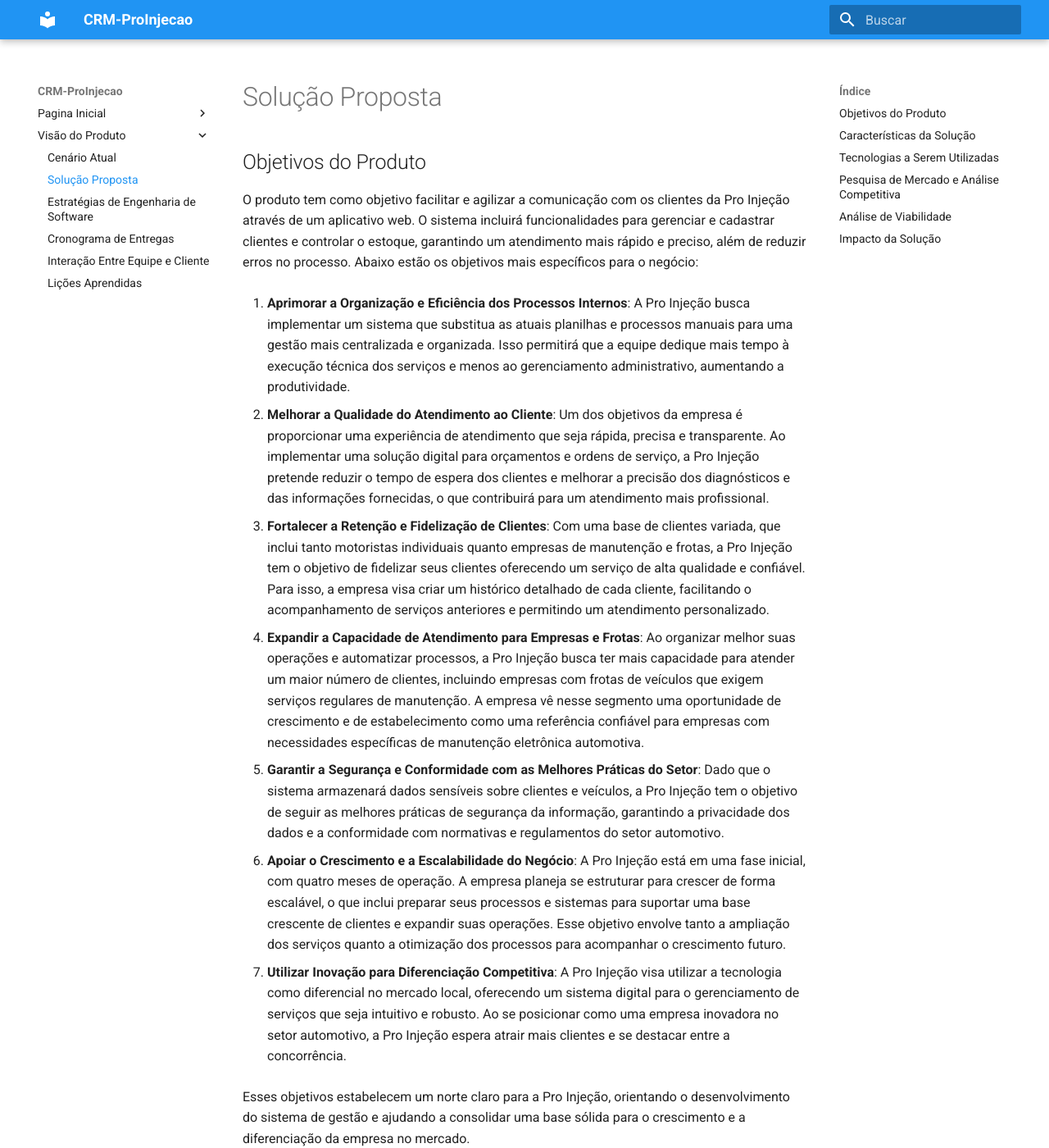
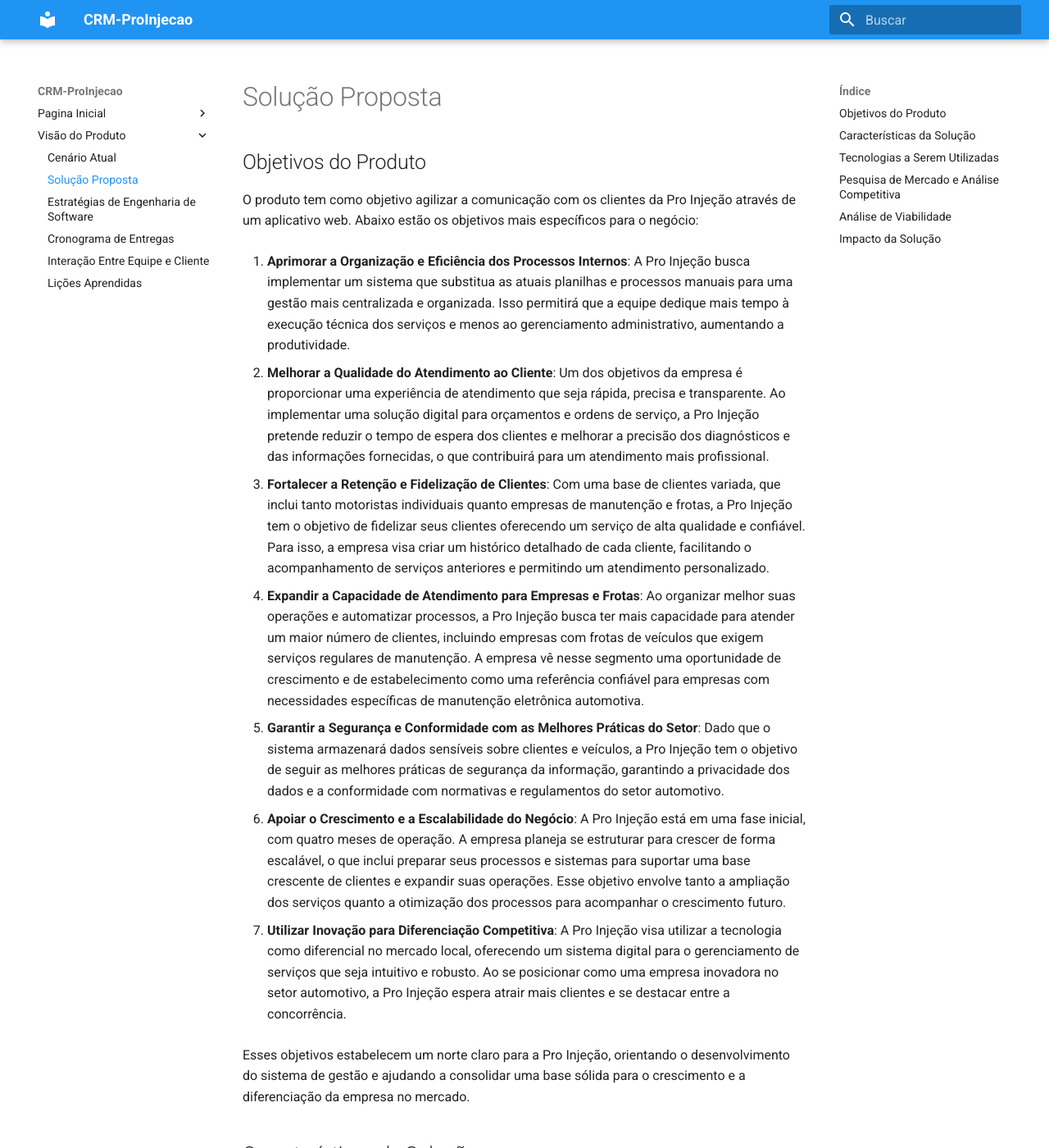
Before and after one commit to mdsreq-fga-unb/2024.2-T01-CRMProInjecao, an MkDocs documentation site: the page built from docs/solucao-proposta.md, in a window 1280 px wide and 1400 px high. Shown: the whole window at 82% size. Built offline with MkDocs 1.6.1 and Material for MkDocs 9.7.7, drawn with Linux system fonts in a browser that asks for light colours; some of the changed text lies outside the part shown.

Commit message:
docs: Update solucao-proposta

```diff
--- a/docs/solucao-proposta.md
+++ b/docs/solucao-proposta.md
@@ -1,6 +1,6 @@
 ## Objetivos do Produto
 
-O produto tem como objetivo facilitar e agilizar a comunicação com os clientes da Pro Injeção através de um aplicativo web. O sistema incluirá funcionalidades para gerenciar e cadastrar clientes e controlar o estoque, garantindo um atendimento mais rápido e preciso, além de reduzir erros no processo. Abaixo estão os objetivos mais específicos para o negócio:
+O produto tem como objetivo agilizar a comunicação com os clientes da Pro Injeção através de um aplicativo web.  Abaixo estão os objetivos mais específicos para o negócio:
 
 1. **Aprimorar a Organização e Eficiência dos Processos Internos**: A Pro Injeção busca implementar um sistema que substitua as atuais planilhas e processos manuais para uma gestão mais centralizada e organizada. Isso permitirá que a equipe dedique mais tempo à execução técnica dos serviços e menos ao gerenciamento administrativo, aumentando a produtividade.
 
@@ -23,7 +23,8 @@
 
 Estas são as principais características da nossa solução:
 
-- **Cadastro** de clientes e **automatização** do orçamento de seus pedidos, proporcionando um melhor acompanhamento;
+- **Automatização** do orçamento de seus pedidos, proporcionando um melhor acompanhamento;
+- **Cadastro** de clientes;
 - Controle, cadastro e gestão dos produtos de estoque da empresa, proporcionando uma maior agilidade em seus processos;
 - Histórico de atendimento dos clientes;
 - Coleta de feedbacks e controle de satisfação dos clientes, por meio do envio de formulários após o serviço;
```
Also changed, not shown: other parts of docs/solucao-proposta.md (+5 -4 lines).
